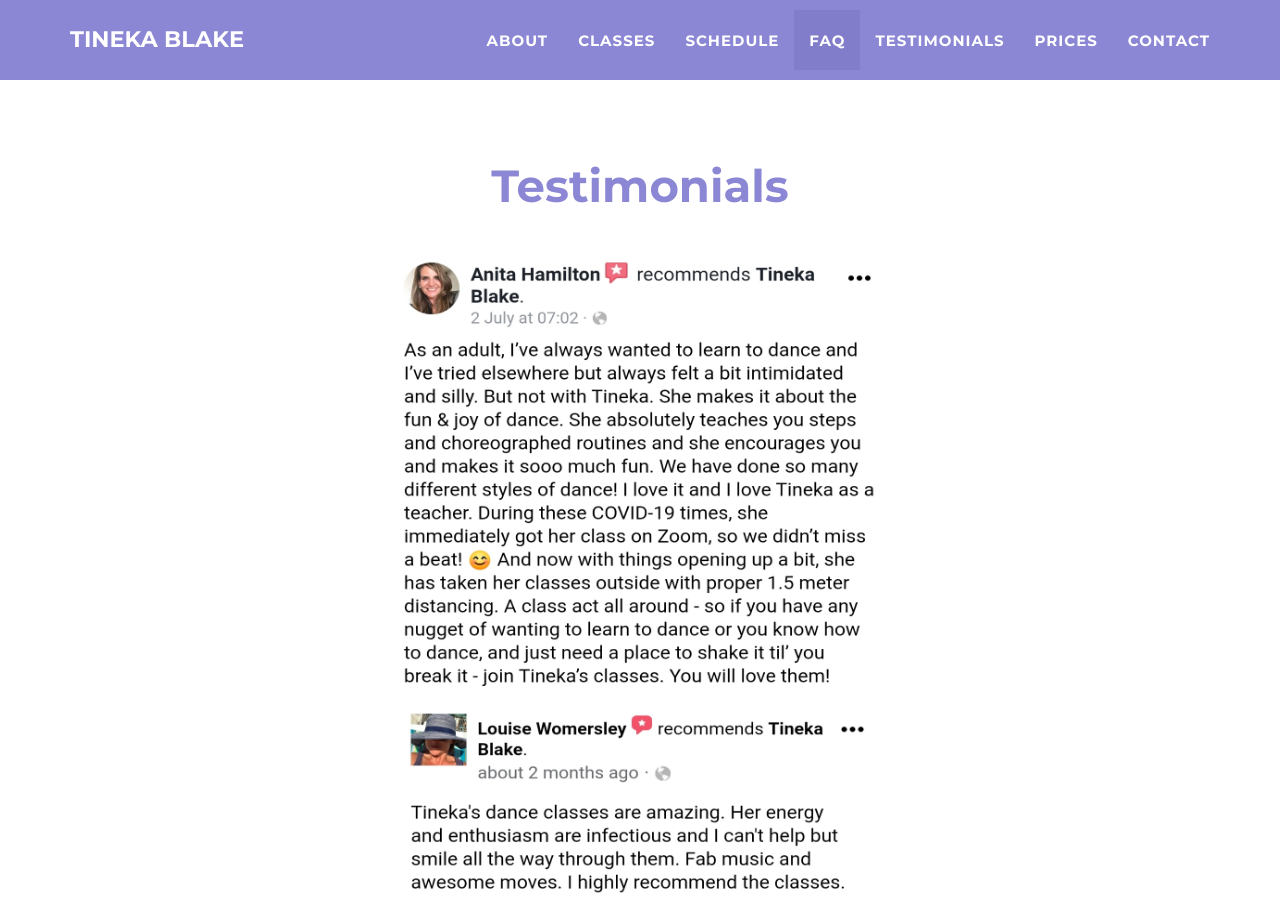
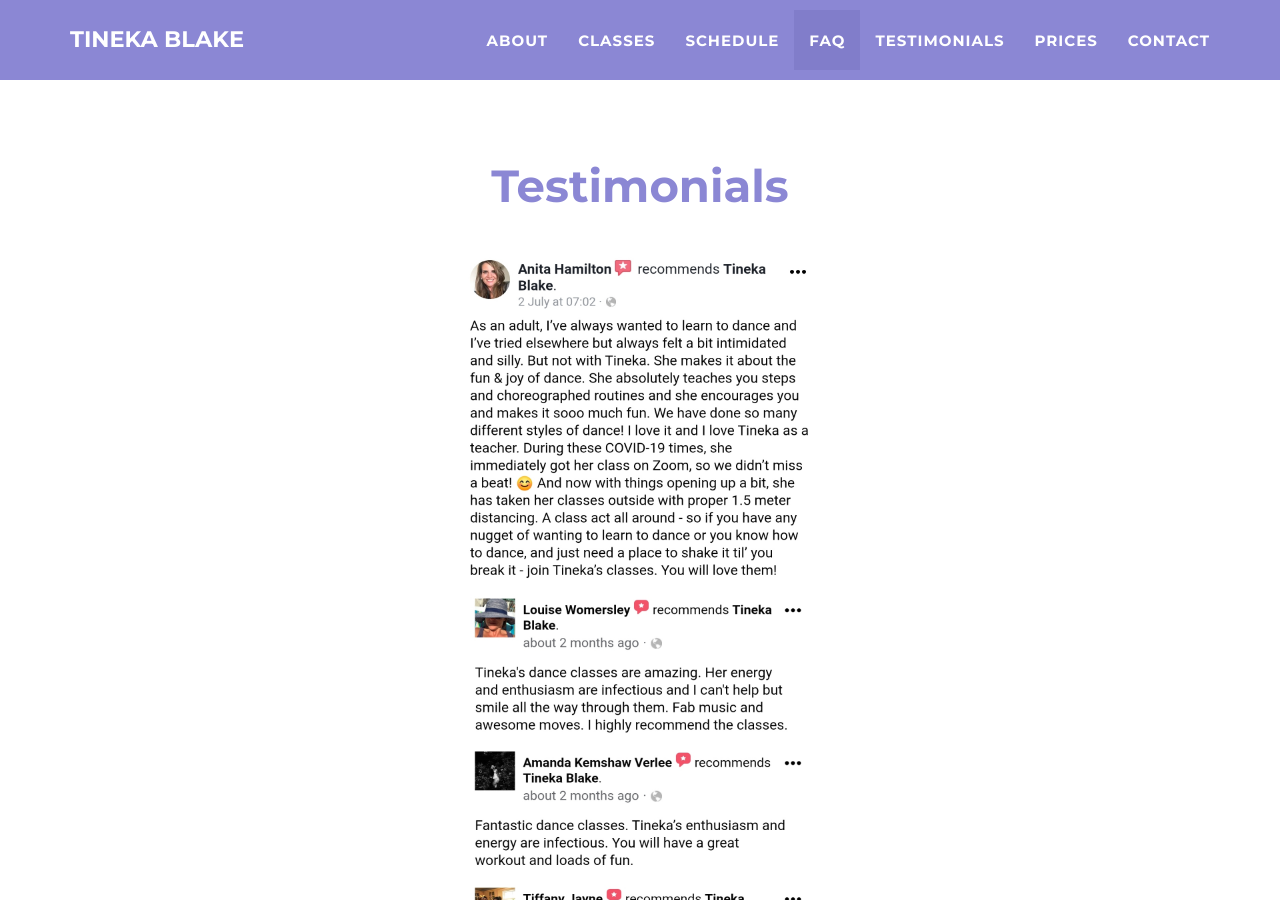
Before and after one commit to tineka-blake/tineka-blake.github.io, a Jekyll site: the page built from index.html, in a window 1280 px wide and 900 px high, scrolled down 2985 px. Built offline with Jekyll 4.4.1, drawn with Linux system fonts in a browser that asks for light colours.

Commit message:
make testimonials image smaller

```diff
--- a/_includes/testimonials.html
+++ b/_includes/testimonials.html
@@ -9,7 +9,7 @@
 	  </div>
 	</div>
 	<div class="row" style="text-align: center;">
-	  <img src="../img/testimonials.jpg" alt="Testimonials" width="500" height="1600">
+	  <img src="../img/testimonials.jpg" alt="Testimonials" width="360" height="1200">
 	  </img>
 	</div>
       </div>
```
